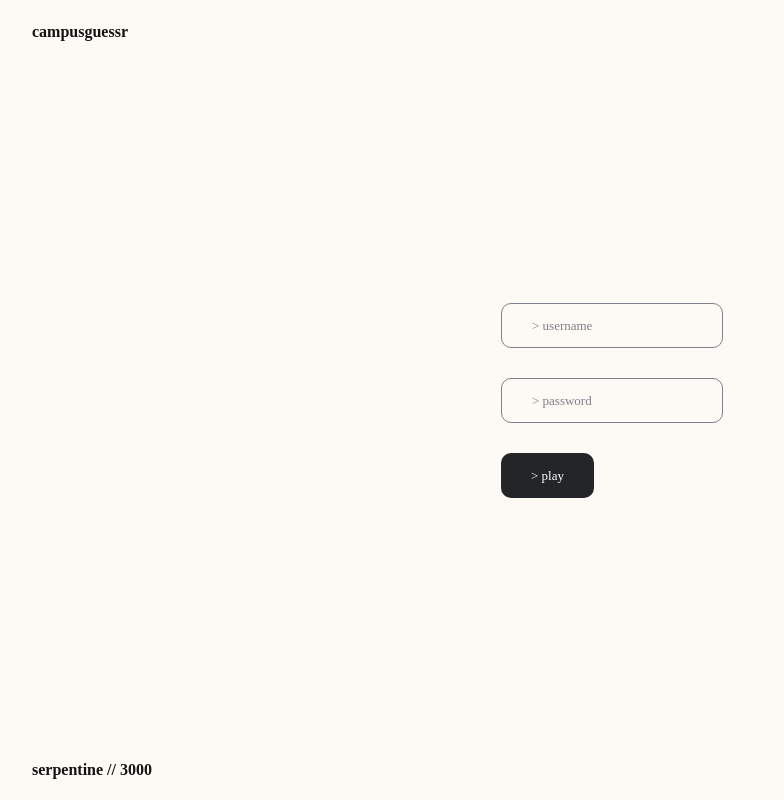
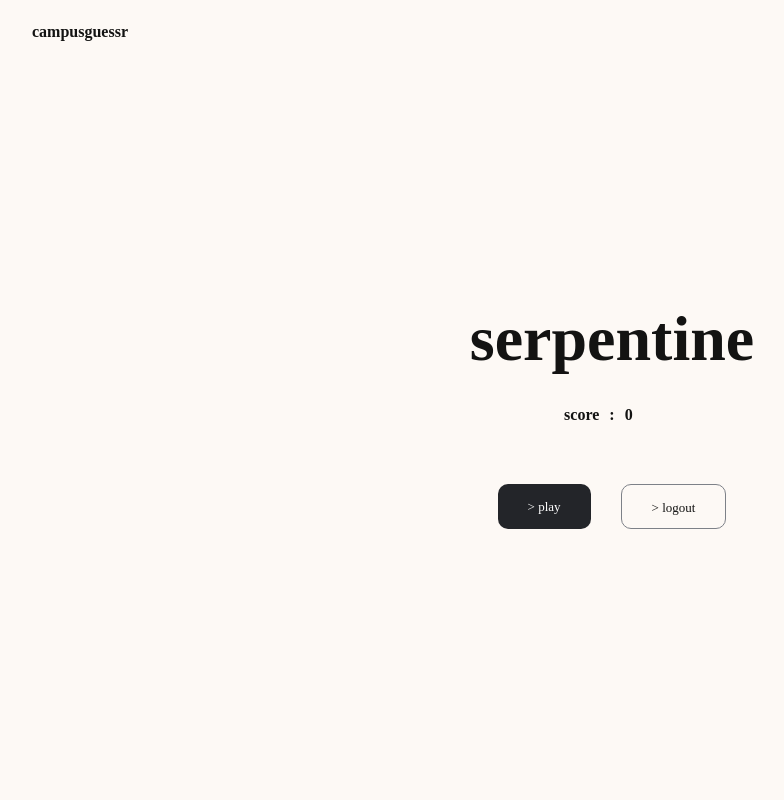
Before and after one commit to jktham/campusguessr, a Next.js app: page / in a window 1280 px wide. Shown: the whole page, without its empty margins (28-812 px from the left). Built offline with nearby package versions, Linux system fonts and the light colour scheme; a web font is replaced by a local one.

Commit message:
separated login and select game mode

```diff
--- a/components/control.jsx
+++ b/components/control.jsx
@@ -19,7 +19,7 @@ export function Button({ href, target, onClick, children, style }) {
 	)
 }
 
-export function Input({onEnter, style, type, placeholder }) {
+export function Input({name, onEnter, style, type, placeholder }) {
 
 	const onKeyDown = (e) => {
 		if (e.key === "Enter" && onEnter) onEnter(e.target.value);
@@ -28,7 +28,7 @@ export function Input({onEnter, style, type, placeholder }) {
 	return (
 		<>
 			<div className={clsx(styles.element, styles[style], "controls border")}>
-				<input type={type ?? "text"} onKeyDown={onKeyDown} className={"controls"} placeholder={placeholder}/>
+				<input name={name} type={type ?? "text"} onKeyDown={onKeyDown} className={"controls"} placeholder={placeholder}/>
 			</div>
 		</>
 	)
--- a/components/navigation.jsx
+++ b/components/navigation.jsx
@@ -2,9 +2,6 @@ import styles from "/styles/navigation.module.css";
 import Link from 'next/link'
 
 export default function Navigation({header}) {
-
-	const username = "serpentine";
-	const score = "3000";
 
 	return (
 		<>
@@ -12,11 +9,6 @@ export default function Navigation({header}) {
 				<Link href={"/"}><span className={styles.logo}>campusguessr</span></Link>
 			</div>
 			{header && <div className={styles.header}><h1>{header}</h1></div>}
-			<div className={styles.footer}>
-				{/*<p>user : {username ?? "-"}</p>
-				<p>score : {score ?? "-"}</p>*/}
-				<p>{username} // {score}</p>
-			</div>
 		</>
 	);
 }
--- a/pages/index.jsx
+++ b/pages/index.jsx
@@ -1,51 +1,76 @@
+
 import SEO from '../components/SEO'
 import Navigation from '../components/navigation'
-import {Center, ItemContainer} from '../components/container'
+import {Bar, Center, ItemContainer} from '../components/container'
 import {Input, Button} from '../components/control'
-import {useState} from 'react'
-import Card from '../components/card'
-import useSWR from 'swr'
-import {useRouter} from 'next/router'
-
-const fetcher = (...args) => fetch(...args).then(res => res.json())
-
-export default function Home() {
-
-	const router = useRouter()
-
-	const [user, setUser] = useState(undefined)
-	const [building, setBuilding] = useState(undefined)
-	const [floor, setFloor] = useState(undefined)
-	const { data: buildings } = useSWR(user ? '/api/getBuildings' : null, fetcher);
-	const { data: floors } = useSWR(building && building !== "ALL" ? '/api/getFloors?building=' + building : null, fetcher);
+import {useEffect, useState} from 'react'
+import styles from '../styles/game.module.css'
 
 
-	if (!user) return <div className={"wrapper"}>
+export default function Select() {
+
+	const [user, setUser] = useState("serpentine")
+	const [score, setScore] = useState(0)
+
+	useEffect(() => {
+		const l = window.localStorage.getItem("username")
+		if (!user && l) setUser(l)
+	}, []);
+
+	async function onSubmit(e) {
+		e.preventDefault();
+		const formData = new FormData(e.currentTarget)
+
+		let user = {
+			name: formData.get("username") + "",
+			password: formData.get("password") + "",
+		}
+
+		if (!user.name || !user.password || user.password.length < 8) {
+			console.log("empty name or password too short") // TODO: proper feedback
+			return;
+		}
+
+		let res = await fetch(window.location.origin + "/api/loginOrRegister", {
+			method: "POST",
+			headers: {'Content-Type': 'application/json'},
+			body: JSON.stringify(user)
+		});
+
+		if (res.status == 200) {
+			localStorage.setItem("username", user.name);
+			localStorage.setItem("password", user.password);
+			setUser(user.name)
+		}
+	}
+
+	return <div className={"wrapper"}>
 		<SEO/>
 		<Navigation/>
 
 		<main>
-			<Center>
-				<form className={"form"} action=""> {/* TODO: jonas do this idk how forms work */}
-					<Input style={"secondary"} placeholder={"> username"}></Input>
-					<Input style={"secondary"} type={"password"} placeholder={"> password"}></Input>
-					<Button style={"primary"} onClick={() => setUser("serpentine")}>&gt; play</Button>
+			{ user ? <Center>
+				<div className={styles.scores}>
+					<header className={styles.header}>{user}</header>
+					<div className={styles.meta}>
+						<p><span>score</span><span>:</span><span>{score ?? "-"}</span></p>
+					</div>
+					<Bar>
+						<Button style={'primary'} href={"/select"}>&gt; play</Button>
+						<Button style={'secondary'} onClick={() => {
+							localStorage.removeItem("username");
+							localStorage.removeItem("password");
+							setUser(undefined)
+						}}>&gt; logout</Button>
+					</Bar>
+				</div>
+			</Center> : <Center>
+				<form className={"form"} onSubmit={onSubmit}>
+					<Input name={"username"} style={"secondary"} placeholder={"> username"}></Input>
+					<Input name={"password"} style={"secondary"} type={"password"} placeholder={"> password"}></Input>
+					<Button style={"primary"}>&gt; play</Button>
 				</form>
-			</Center>
-		</main>
-	</div>
-
-	if (building === "ALL" || building && floor) router.push("/game?building=" + building + "&floor=" + floor);
-
-	return <div className={"wrapper"}>
-		<SEO/>
-		<Navigation header={building ? "Floors" : "Buildings"}/>
-
-		<main>
-			<ItemContainer>
-				{building ? floors?.map(b => <Card onClick={setFloor} data={b}></Card>)
-				: buildings?.map(b => <Card onClick={setBuilding} data={b}></Card>)}
-			</ItemContainer>
+			</Center>}
 		</main>
 	</div>
 }
--- a/styles/container.module.css
+++ b/styles/container.module.css
@@ -18,4 +18,5 @@
 	flex-direction: row;
 	align-items: center;
 	justify-content: space-between;
+	gap: 1.5rem;
 }
--- a/styles/control.module.css
+++ b/styles/control.module.css
@@ -15,17 +15,17 @@
 }
 .element.primary:hover {
 	background-color: var(--bg2);
-	color: var(--fg3);
+	color: var(--fg1);
 }
 
 .element.secondary {
 	border: 1px solid var(--fg2);
-	color: var(--fg3);
+	color: var(--fg1);
 }
 .element.secondary:hover {
 	background-color: var(--bg2);
 	border-color: var(--bg2);
-	color: var(--bg2);
+	color: var(--fg1);
 }
 
 .element input {
--- a/styles/globals.css
+++ b/styles/globals.css
@@ -17,7 +17,7 @@
 	--Dfg3: #0;
 
 	--Lbg1: #FDF9F5;
-	--Lbg2: #acadb6;
+	--Lbg2: #cbcbd3;
 	--Lbg3: #232529;
 	--Lfg1: #131312;
 	--Lfg2: #7D8188;
--- a/styles/main.css
+++ b/styles/main.css
@@ -6,11 +6,11 @@
 	height: 100%;
 	display: grid;
 	grid-template-columns: 3rem auto 3rem;
-	grid-template-rows: 3rem min-content auto minmax(3rem, min-content);
+	grid-template-rows: 3rem min-content auto/* minmax(3rem, min-content)*/;
 	grid-template-areas: ". title ."
 						 ". header ."
 						 ". main ."
-						 ". footer .";
+						 /*". footer ."*/;
 	grid-column-gap: 0;
 	grid-row-gap: 0;
 	transition-duration: .3s;
@@ -23,6 +23,7 @@ main {
 	overflow-y: scroll;
 	-ms-overflow-style: none;
 	scrollbar-width: none;
+	padding-bottom: 1.5rem;
 }
 
 main::-webkit-scrollbar {
```
Also changed, not shown: pages/select.jsx (added, +33 -0 lines).
